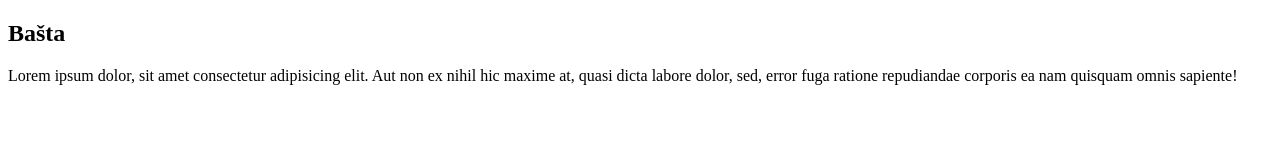
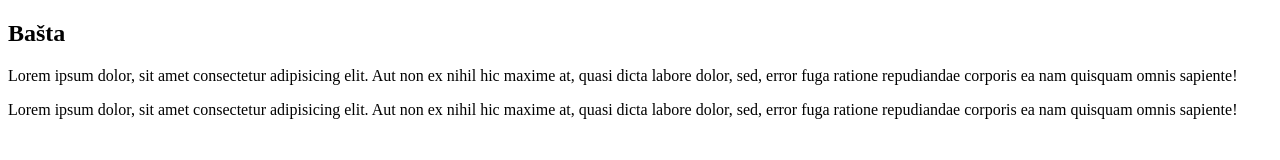
Before and after one commit to jiribasta/basta1, a plain HTML site: page index.html in a window 1280 px wide. Drawn offline with Linux system fonts and the light colour scheme.

Commit message:
přidán druhý odstavec

```diff
--- a/index.html
+++ b/index.html
@@ -9,5 +9,8 @@
 
     <p>Lorem ipsum dolor, sit amet consectetur adipisicing elit. Aut non ex nihil hic maxime at, quasi dicta labore
         dolor, sed, error fuga ratione repudiandae corporis ea nam quisquam omnis sapiente!</p>
+
+    <p>Lorem ipsum dolor, sit amet consectetur adipisicing elit. Aut non ex nihil hic maxime at, quasi dicta labore
+        dolor, sed, error fuga ratione repudiandae corporis ea nam quisquam omnis sapiente!</p>
 </body>
 </html>
```
